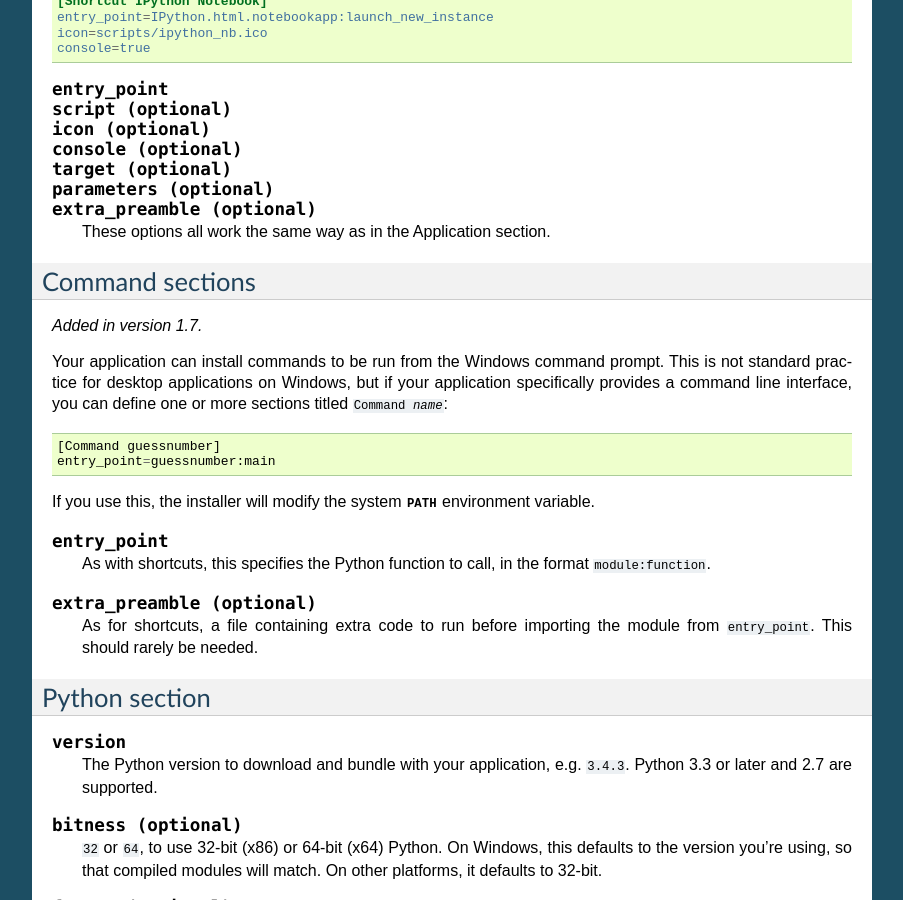
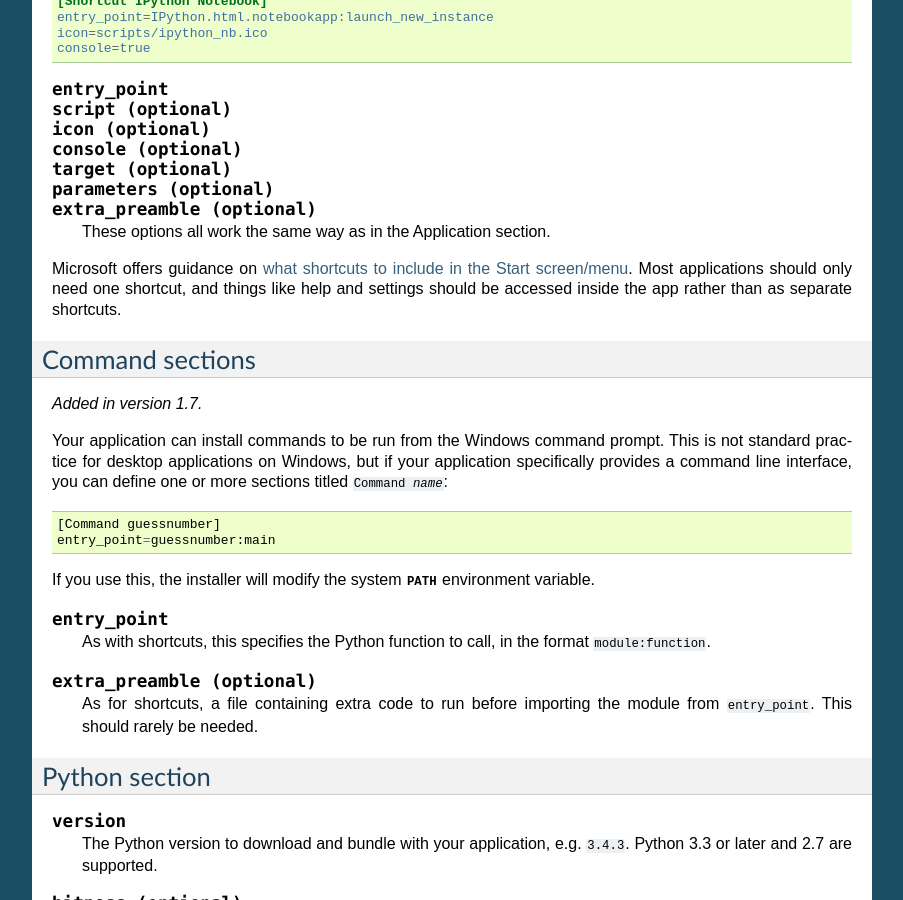
Before and after one commit to takluyver/pynsist, a Sphinx documentation site: the page built from doc/cfgfile.rst, in a window 1280 px wide and 900 px high, scrolled down 1429 px. Shown: the whole window, without its empty margins (198-1101 px from the left). Built offline with Sphinx 7.4.7, drawn with Linux system fonts in a browser that asks for light colours.

Commit message:
Add link to guidance on start menu shortcuts

```diff
--- a/doc/cfgfile.rst
+++ b/doc/cfgfile.rst
@@ -104,6 +104,11 @@ shortcuts by defining sections titled :samp:`Shortcut {Name}`. For example:
               extra_preamble (optional)
 
    These options all work the same way as in the Application section.
+
+Microsoft offers guidance on `what shortcuts to include in the Start screen/menu
+<https://msdn.microsoft.com/en-us/library/windows/desktop/jj673981(v=vs.85).aspx#decide_the_right_entry_points_to_include_in_the_start_screen>`__.
+Most applications should only need one shortcut, and things like help and
+settings should be accessed inside the app rather than as separate shortcuts.
 
 
 .. _command_config:
```
